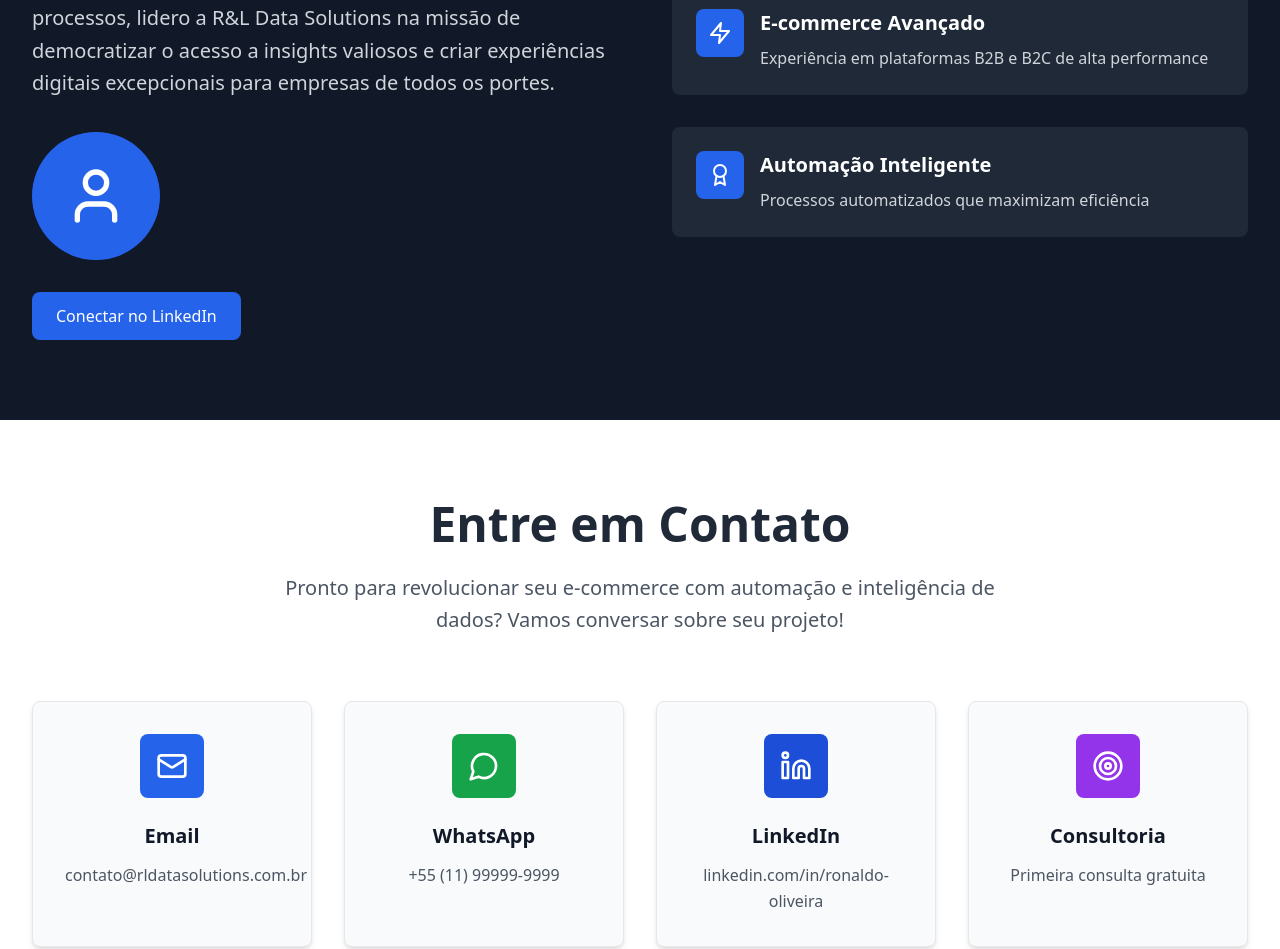
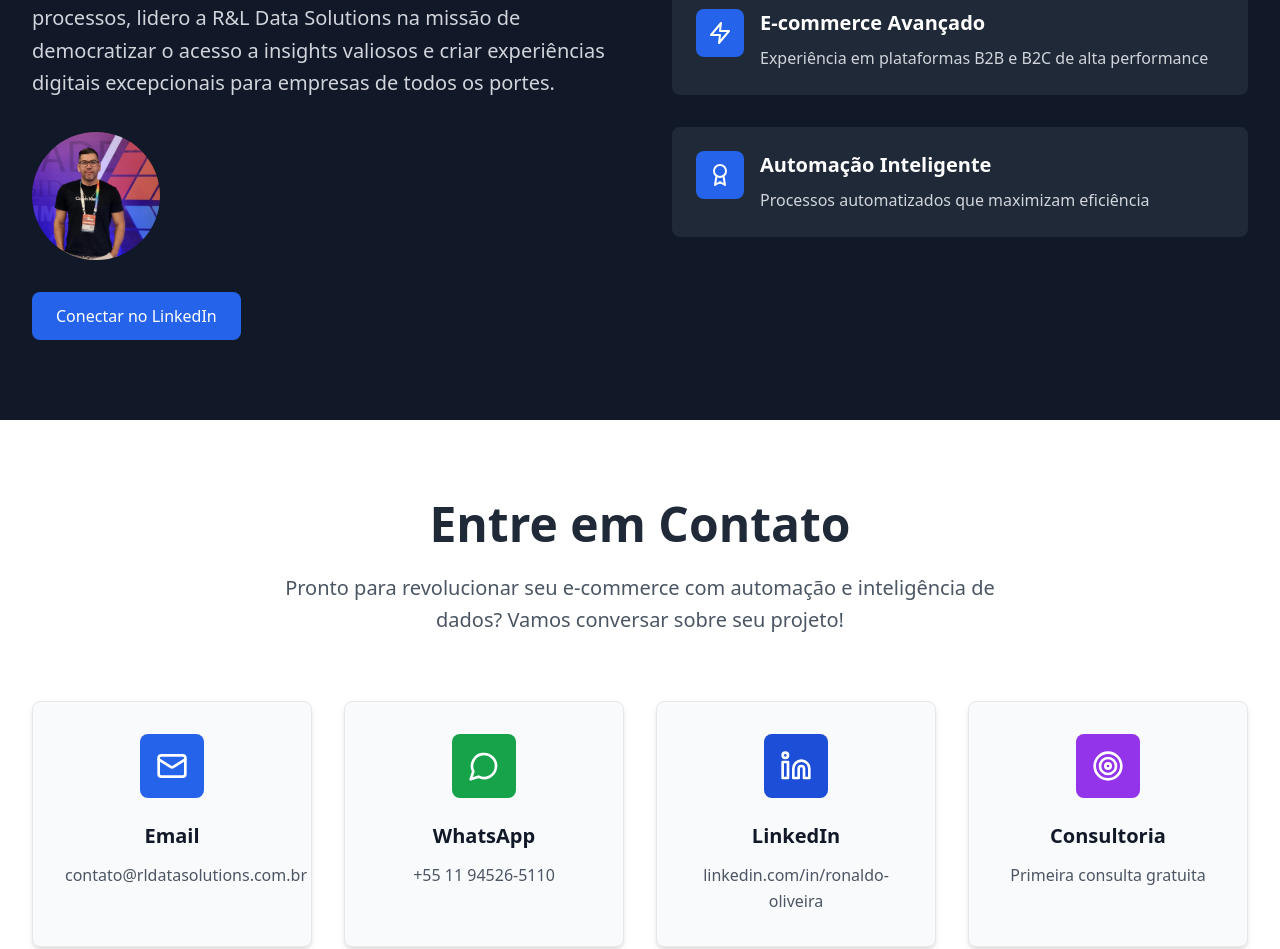
Before and after one commit to alexabreup/rl-data-solutions, a React (Vite) app: page / in a window 1280 px wide. Shown: the part 5283-6232 px from the top of the page. Built offline with nearby package versions, Linux system fonts and the light colour scheme.

Commit message:
feat: add Ronaldo's photo and update phone number - Replace user icon with Ronaldo's professional photo in About section - Update phone number to +55 11 94526-5110 in Contact component - Add proper image assets and public folder structure

```diff
--- a/src/components/About.tsx
+++ b/src/components/About.tsx
@@ -1,5 +1,6 @@
 import React from 'react';
 import { User, Award, Code, Zap } from 'lucide-react';
+import ronaldoImage from '../assets/ronaldo.jpeg';
 
 const About = () => {
   const highlights = [
@@ -43,9 +44,13 @@ const About = () => {
               digitais excepcionais para empresas de todos os portes.
             </p>
 
-            {/* Professional Photo Placeholder */}
-            <div className="bg-blue-600 w-32 h-32 rounded-full flex items-center justify-center mb-8">
-              <User className="h-16 w-16 text-white" />
+            {/* Professional Photo */}
+            <div className="w-32 h-32 rounded-full overflow-hidden mb-8">
+              <img
+                src={ronaldoImage}
+                alt="Ronaldo Oliveira"
+                className="w-full h-full object-cover"
+              />
             </div>
 
             {/* LinkedIn Link */}
--- a/src/components/Contact.tsx
+++ b/src/components/Contact.tsx
@@ -13,8 +13,8 @@ const Contact = () => {
     {
       icon: MessageCircle,
       title: 'WhatsApp',
-      value: '+55 (11) 99999-9999',
-      href: 'https://wa.me/5511999999999',
+      value: '+55 11 94526-5110',
+      href: 'https://wa.me/5511945265110',
       color: 'bg-green-600'
     },
     {
@@ -84,7 +84,7 @@ const Contact = () => {
             Agende uma consulta gratuita e descubra como podemos impulsionar seus resultados
           </p>
           <a
-            href="https://wa.me/5511999999999"
+            href="https://wa.me/5511945265110"
             target="_blank"
             rel="noopener noreferrer"
             className="inline-flex items-center space-x-2 bg-white text-blue-600 px-8 py-4 rounded-lg font-semibold text-lg hover:bg-gray-100 transform hover:scale-105 transition-all duration-300"
```
Also changed, not shown: public/images/ronaldo.jpeg (added), src/assets/ronaldo.jpeg (added).
